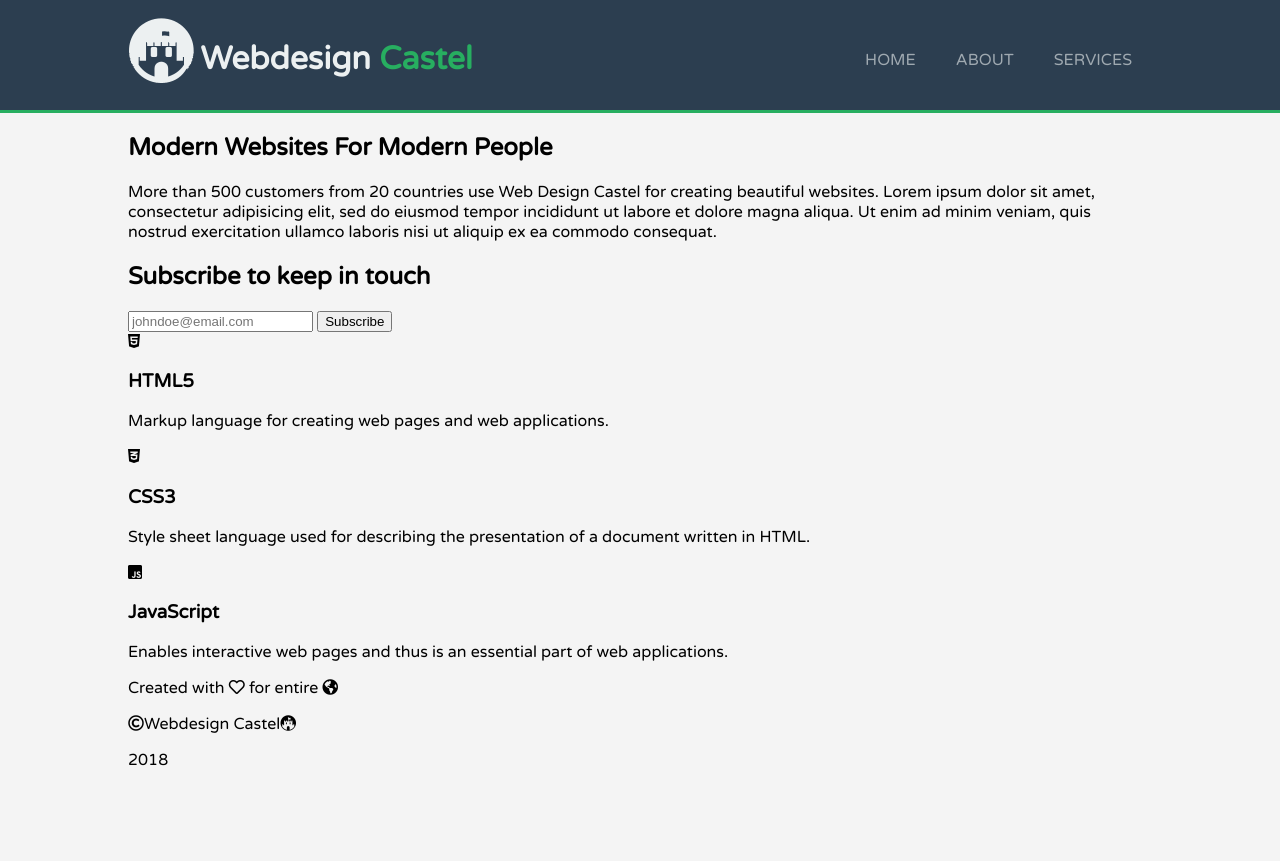
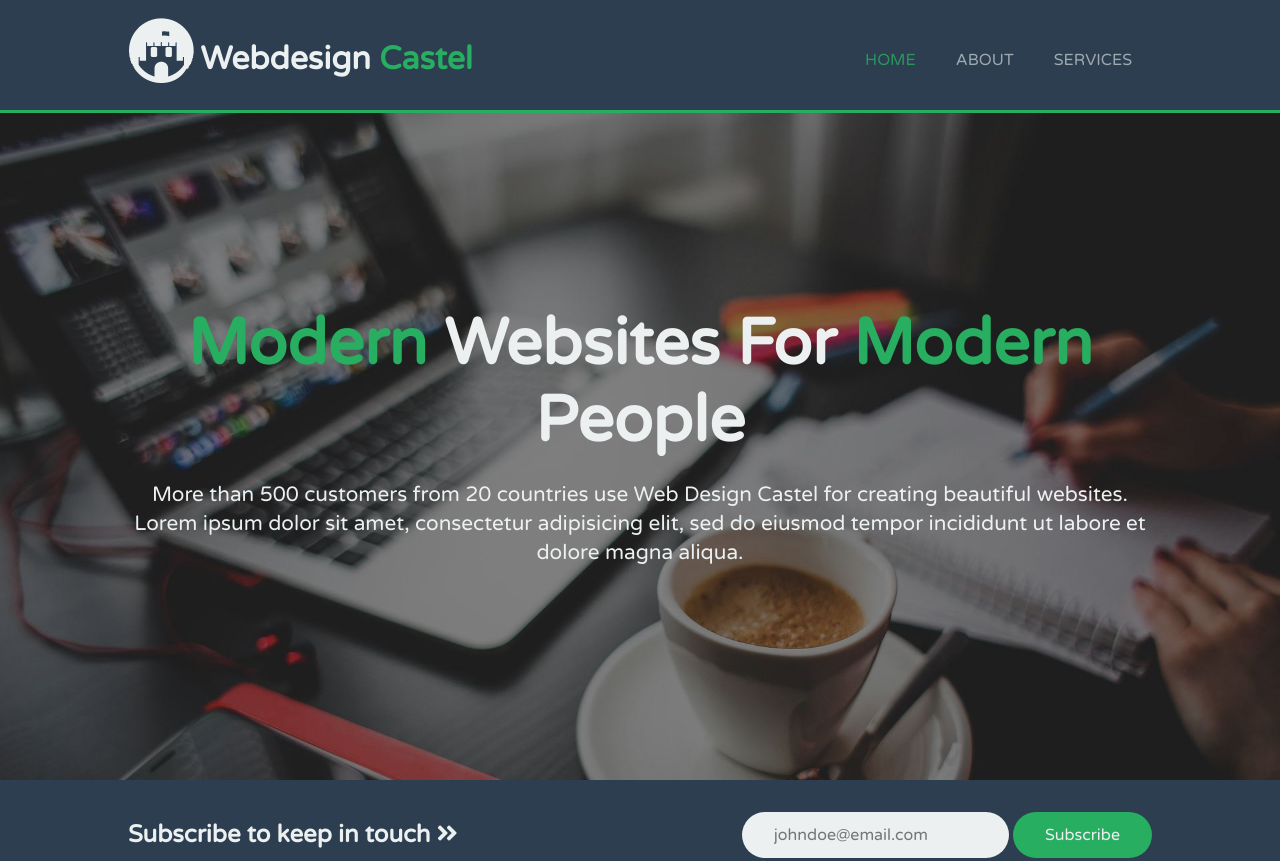
Before and after one commit to maslankam92/Webdesign-Castel, a plain HTML site: page index.html in a window 1280 px wide. Shown: the top 861 px of the page. Before the commit the page ends 800 px from the top, so only its background shows below. Drawn offline with Linux system fonts and the light colour scheme.

Commit message:
Complete subscription form

```diff
--- a/css/styles.css
+++ b/css/styles.css
@@ -5,6 +5,7 @@
 :root {
     --primary-color: #27ae60;
     --lightgray-color: #ecf0f1;
+    --darkblue-color: #2c3e50;
 }
 
 body {
@@ -23,9 +24,15 @@ body {
   color: var(--primary-color);
 }
 
+ul {
+  list-style: none;
+  padding: 0;
+  margin: 0;
+}
+
 /* Header */
 .header {
-  background-color: #2c3e50;
+  background-color: var(--darkblue-color);
   border-bottom: 3px solid var(--primary-color);
   color: var(--lightgray-color);
   min-height: 70px;
@@ -49,12 +56,6 @@ body {
   margin-top: 30px;
 }
 
-.header__nav ul {
-  list-style: none;
-  padding: 0;
-  margin: 0;
-}
-
 .header__nav li {
   display: inline-block;
   float: left;
@@ -69,6 +70,72 @@ body {
   transition: .2s;
 }
 
+.header__nav .nav__item--current a {
+ color: var(--primary-color);
+ opacity: .8;
+}
+
 .header__nav li a:hover {
   opacity: 1;
 }
+
+/* Hero */
+.hero {
+  background: url('../img/bg.jpeg') no-repeat;
+  background-size: cover;
+  color: var(--lightgray-color);
+  text-align: center;
+}
+
+.hero .container {
+  padding: 12em 0;
+}
+
+.hero__title {
+  font-size: 4em;
+  margin: 0;
+}
+
+.hero__para {
+  font-size: 1.3em;
+  line-height: 1.4;
+}
+
+/* Subscription */
+
+.subscribtion {
+  background-color: var(--darkblue-color);
+  color: var(--lightgray-color);
+}
+
+.subscribtion .container {
+  display: flex;
+  justify-content: space-between;
+  align-items: center;
+  padding: 2em 0;
+}
+
+.subscribtion h1 {
+  margin: 0;
+}
+
+.subscribtion__form input {
+  border: 0;
+  background-color: var(--lightgray-color);
+  border-radius: 40px;
+  color: var(--darkblue-color);
+  font-family: 'Varela Round', sans-serif;
+  font-size: 1em;
+  padding: .8em 2em;
+}
+
+.subscribtion__form button {
+  border: 0;
+  border-radius: 40px;
+  background-color: var(--primary-color);
+  color: var(--lightgray-color);
+  cursor: pointer;
+  font-size: 1em;
+  font-family: 'Varela Round', sans-serif;
+  padding: .8em 2em;
+}
--- a/index.html
+++ b/index.html
@@ -20,7 +20,7 @@
         </div>
         <nav class="header__nav">
           <ul>
-            <li><a href="index.html">Home</a></li>
+            <li class="nav__item--current"><a href="index.html">Home</a></li>
             <li><a href="about.html">About</a></li>
             <li><a href="services.html">Services</a></li>
           </ul>
@@ -30,17 +30,19 @@
 
     <section class="hero">
       <div class="container">
-        <h1 class="hero__title">Modern Websites For Modern People</h1>
-        <p class="hero__para">More than 500 customers from 20 countries use Web Design Castel for creating beautiful websites. Lorem ipsum dolor sit amet, consectetur adipisicing elit, sed do eiusmod tempor incididunt ut labore et dolore magna aliqua. Ut enim ad minim veniam, quis nostrud exercitation ullamco laboris nisi ut aliquip ex ea commodo consequat.</p>
+        <h1 class="hero__title">
+          <span class="highlight">Modern</span> Websites For <span class="highlight">Modern</span> People
+        </h1>
+        <p class="hero__para">More than 500 customers from 20 countries use Web Design Castel for creating beautiful websites. Lorem ipsum dolor sit amet, consectetur adipisicing elit, sed do eiusmod tempor incididunt ut labore et dolore magna aliqua.</p>
       </div>
     </section>
 
     <section class="subscribtion">
       <div class="container">
-        <h1>Subscribe to keep in touch</h1>
+        <h1>Subscribe to keep in touch <i class="fas fa-angle-double-right"></i></h1>
         <form class="subscribtion__form">
           <input type="email" placeholder="johndoe@email.com">
-          <button type="submit" class="subscribtion__btn">Subscribe</button>
+          <button type="submit">Subscribe</button>
         </form>
       </div>
     </section>
```
Also changed, not shown: img/bg.jpeg (added).
